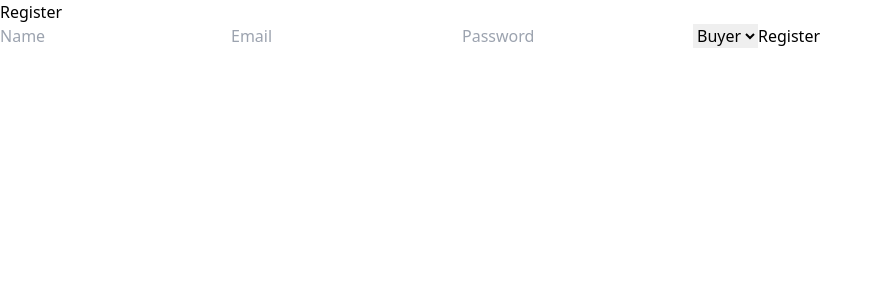
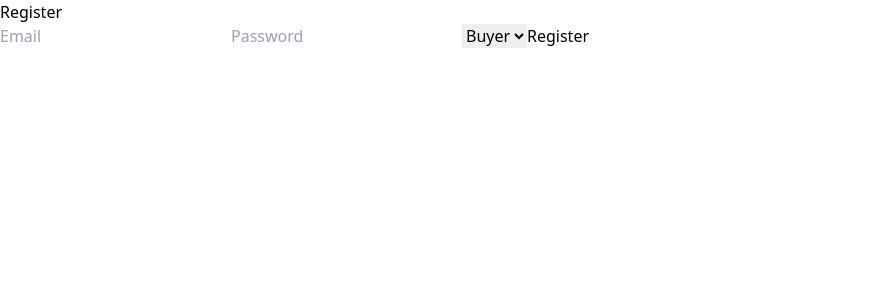
Before and after one commit to Sasadharrana/SmartCart, a React app in the folder frontend/: page /register in a window 1280 px wide. Shown: the top 300 px of the page, without its empty margins (0-882 px from the left). Built offline with nearby package versions, Linux system fonts and the light colour scheme; the HTML template or start-up script is replaced by a standard one.

Commit message:
Update Features

```diff
--- a/frontend/src/pages/Register.jsx
+++ b/frontend/src/pages/Register.jsx
@@ -60,12 +60,6 @@ function Register() {
 
         {error && <p className="text-red-500 mb-2">{error}</p>}
 
-        <input
-          type="text"
-          placeholder="Name"
-          className="w-full mb-3 p-2 border rounded"
-          onChange={(e) => setForm({ ...form, name: e.target.value })}
-        />
 
         <input
           type="email"
```
